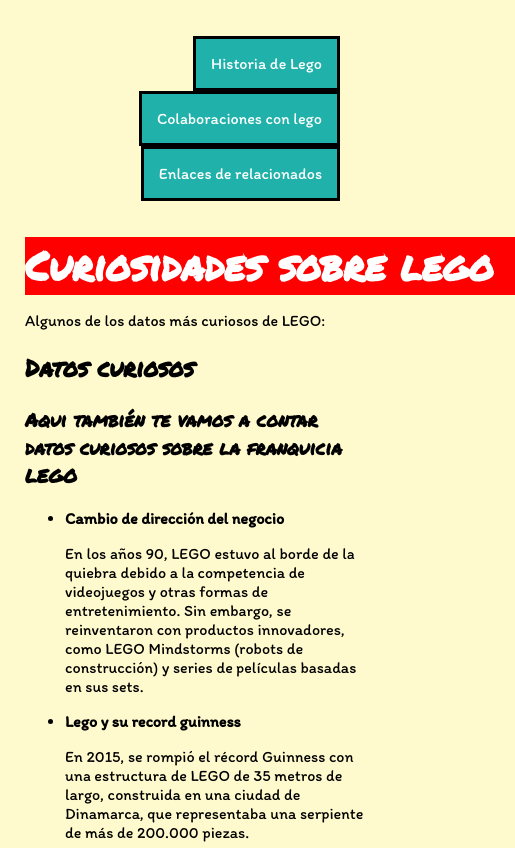
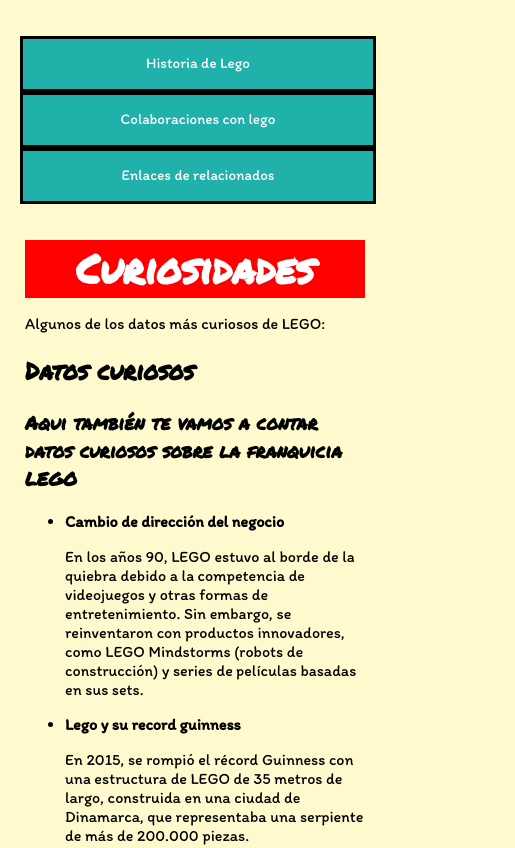
Before and after one commit to LuisJa2/LuisJa2.github.io, a plain HTML site: page curiosidades.html in a window 390 px wide. Shown: the top 848 px of the page, 515 px wide, since content can reach past the window. Drawn offline with Linux system fonts and the light colour scheme.

Commit message:
Add files via upload

```diff
--- a/F1.css
+++ b/F1.css
@@ -1,3 +1,14 @@
+@media(max-width:480px){
+    #navegacion ol li{
+        display: block;
+        width: 100%;
+        font-size: 15px;
+        height: 20px;
+        text-align: center;
+        padding: 10px;
+        margin-bottom: 1px;
+    }
+}
 .breadcrumb {
     background-color: #f5f5f5;
     padding: 15px;
@@ -63,7 +74,7 @@
     background-color: red;
     color: white;
     display: inline-block;
-    width: 17%;
+    width: 100%;
     text-align: center;
 }
 h3{
--- a/adidas.css
+++ b/adidas.css
@@ -1,3 +1,14 @@
+@media(max-width:480px){
+    #navegacion ol li{
+        display: block;
+        width: 100%;
+        font-size: 15px;
+        height: 20px;
+        text-align: center;
+        padding: 10px;
+        margin-bottom: 1px;
+    }
+}
 .breadcrumb {
     background-color: #f5f5f5;
     padding: 15px;
@@ -63,7 +74,7 @@
     background-color: red;
     color: white;
     display: inline-block;
-    width: 17%;
+    width: 100%;
     text-align: center;
 }
 h3{
--- a/colaboraciones.css
+++ b/colaboraciones.css
@@ -1,3 +1,17 @@
+@media(max-width:480px){
+    ol li{
+    display: block;
+    width: 100%;
+    border: none;
+    background-color: black;
+    color: white;
+    font-size: 15px;
+    border-bottom: 1px solid white;
+    height: 20px;
+    text-align: center;
+    padding: 10px;
+    }
+}
 body{
     margin: auto;
     background-color: lemonchiffon;
@@ -27,7 +41,8 @@
     background-color: red;
     color: white;
     display: inline-block;
-    width: 490px;
+    text-align: center;
+    width: 100%;
 }
 h3{
     font-family: "Permanent Marker";
--- a/curiosidades.css
+++ b/curiosidades.css
@@ -1,3 +1,17 @@
+@media(max-width:480px){
+    ol li{
+    display: block;
+    width: 100%;
+    border: none;
+    background-color: black;
+    color: white;
+    font-size: 15px;
+    border-bottom: 1px solid white;
+    height: 20px;
+    text-align: center;
+    padding: 10px;
+    }
+}
 body{
     margin: auto;
     background-color: lemonchiffon;
@@ -27,7 +41,8 @@
     background-color: red;
     color: white;
     display: inline-block;
-    width: 490px;
+    width: 100%;
+    text-align: center;
 }
 h3{
     font-family: "Permanent Marker";
--- a/curiosidades.html
+++ b/curiosidades.html
@@ -26,7 +26,7 @@
         </nav>
     </header>
     <main>
-        <h1>Curiosidades sobre lego</h1>
+        <h1>Curiosidades</h1>
         <p>Algunos de los datos más curiosos de LEGO:</p>
         <article>
             <h2>Datos curiosos</h2>
--- a/levis.css
+++ b/levis.css
@@ -1,4 +1,15 @@
 
+@media(max-width:480px){
+    #navegacion ol li{
+    display: block;
+    width: 100%;
+    font-size: 15px;
+    height: 20px;
+    text-align: center;
+    padding: 10px;
+    margin-bottom: 1px;
+    }
+}
 .breadcrumb {
     background-color: #f5f5f5;
     padding: 15px;
@@ -64,7 +75,7 @@
     background-color: red;
     color: white;
     display: inline-block;
-    width: 17%;
+    width: 100%;
     text-align: center;
 }
 h3{
--- a/pagina web.css
+++ b/pagina web.css
@@ -1,3 +1,17 @@
+@media(max-width:480px){
+    li{
+    display: block;
+    width: 100%;
+    border: none;
+    background-color: black;
+    color: white;
+    font-size: 15px;
+    border-bottom: 1px solid white;
+    height: 20px;
+    text-align: center;
+    padding: 10px;
+    }
+}
 body{
     margin: auto;
     background-color: lemonchiffon;
@@ -52,14 +66,6 @@
     background-color: #7f0909;
     border: 3px solid #ffc500;
 }
-#sagas li+li+li{
-    background-color: #ffc500;
-    border: 3px solid #1c2020;
-}
-#sagas li+li+li+li{
-    background-color: #d8dfe1;
-    border: 3px solid #417d6c;
-}
 #sagas nav{
     padding-right: 50px;
 }
@@ -80,32 +86,14 @@
     padding: 20px;
     padding-right: 50px;
 }
-#dark{
-    width: 600px;
-}
-#estrella{
-    height: 400px;
-    width: 600px;
-}
-#hagrid{
-    height: 400px;
-    width: 600px;
+img{
+    width: 80%;
 }
 #starNav:hover{
     color: #528db1;
     border: #1c2020 solid 3px;
     background: #9C2e1f;
 }
-#techNav:hover{
-    color: #ffc500;
-    background-color: #1c2020;
-    border: #ffc500 3px solid;
-}
-#cityNav:hover{
-    color: #d8dfe1;
-    background-color: #417d6c;
-    border: #1c2020 3px solid;
-}
 #harryNav:hover{
     color: #7f0909;
     background-color: #ffc500;
```
Also changed, not shown: index.html (+43 -9 lines).
